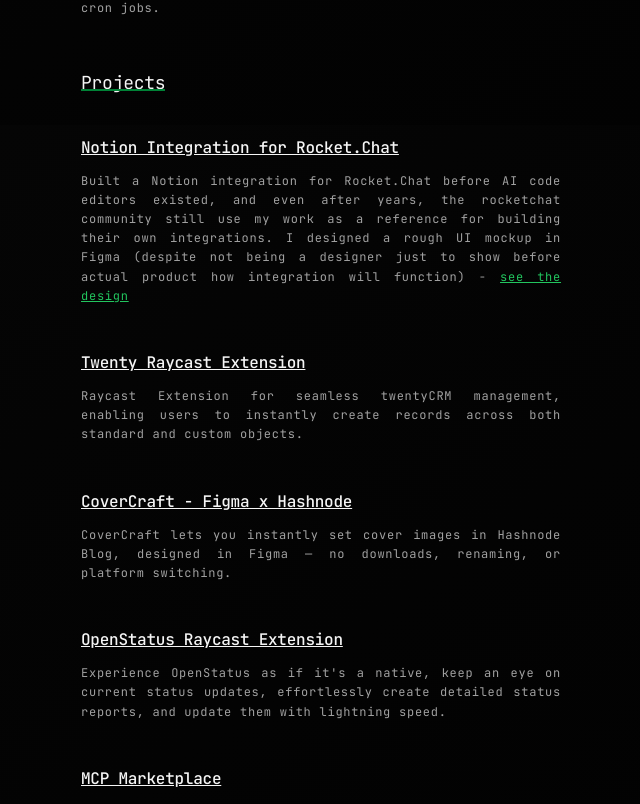
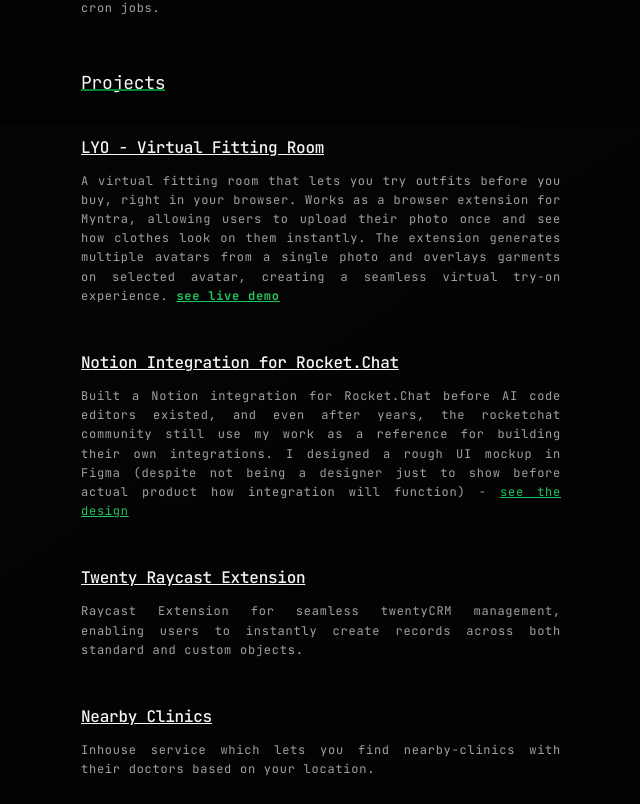
Before and after one commit to Nabhag8848/portfolio2025, a React (Vite) app: page / in a window 1280 px wide. Shown: the part 1475-2279 px from the top of the page, without its empty margins (319-959 px from the left). Built offline with nearby package versions, Linux system fonts and the light colour scheme.

Commit message:
fix portfolio

```diff
--- a/src/pages/blog/Sabbatical.tsx
+++ b/src/pages/blog/Sabbatical.tsx
@@ -224,6 +224,25 @@
   }
 `;
 
+const StyledTweetContainer = styled.div`
+  margin: ${(props) => props.theme.spacing.lg} 0;
+  display: flex;
+  justify-content: center;
+  width: 100%;
+
+  iframe {
+    border-radius: 8px;
+    max-width: 100%;
+    width: 100%;
+    border: none;
+    min-height: 400px;
+
+    @media (max-width: 768px) {
+      min-height: 300px;
+    }
+  }
+`;
+
 export const Sabbatical = () => {
   const [lightbox, setLightbox] = useState<null | {
     src: string;
@@ -366,7 +385,9 @@
           >
             reference
           </StyledLink>
-          ) . I studied things I'd always wanted to understand better.
+          ). As my memory was unreliable and I wasn't able to study really deep
+          technical topics, I focused on things I'd always wanted to understand
+          better.
         </StyledParagraph>
         <StyledParagraph>
           I also documented parts of my journey as I started feeling better in
@@ -381,7 +402,7 @@
           .
         </StyledParagraph>
         <StyledParagraph>
-          In parallel, I kept coding to stay in flow. One of the highlights?
+          In parallel, I kept coding to stay in flow. Two highlights stand out:
         </StyledParagraph>
         <StyledParagraph>
           I built a Chrome extension for TwentyCRM that scrapes lead data from
@@ -397,9 +418,34 @@
           )
         </StyledParagraph>
         <StyledParagraph>
-          It was a simple but useful reminder: I may be resting, but I'm still a
-          builder at heart.
+          I also built LYO, a virtual fitting room that lets you try outfits
+          before you buy, right in your browser. It works as a browser extension
+          for Myntra, allowing users to upload their photo once and see how
+          clothes look on them instantly. The extension generates multiple
+          avatars from a single photo and overlays clothing items from Myntra,
+          creating a seamless virtual try-on experience that helps shoppers make
+          confident purchasing decisions. (
+          <StyledLink
+            href="https://lyo.fashion"
+            target="_blank"
+            rel="noopener noreferrer"
+          >
+            reference
+          </StyledLink>
+          ) — check out a quick live demo below.
         </StyledParagraph>
+        <StyledTweetContainer>
+          <iframe
+            src="https://platform.twitter.com/embed/Tweet.html?id=2008835655355551829&theme=dark&dnt=true"
+            width="550"
+            height="800"
+            frameBorder="0"
+            scrolling="no"
+            allowTransparency={true}
+            allow="encrypted-media"
+            title="Twitter Tweet"
+          />
+        </StyledTweetContainer>
       </StyledSection>
 
       <StyledSection>
--- a/src/pages/portfolio/Portfolio.tsx
+++ b/src/pages/portfolio/Portfolio.tsx
@@ -216,7 +216,7 @@
             <HeaderLink
               to="https://nabhag.dev/blog/sabbatical"
               companyName="Health & Wellbeing"
-              dateRange="Jun 2025 – Oct 2025"
+              dateRange="Jun 2025 – Nov 2025"
             />
             <StyledSubParagraph>
               Prioritized recovery from severe Vitamin D3 and B12 deficiencies.
@@ -328,6 +328,33 @@
           <StyledSubHeader>Projects</StyledSubHeader>
           <StyledSubSection>
             <HeaderLink
+              to="https://lyo.fashion"
+              companyName="LYO - Virtual Fitting Room"
+              dateRange=""
+            />
+            <StyledSubParagraph>
+              A virtual fitting room that lets you try outfits before you buy,
+              right in your browser. Works as a browser extension for Myntra,
+              allowing users to upload their photo once and see how clothes look
+              on them instantly. The extension generates multiple avatars from a
+              single photo and overlays garments on selected avatar, creating a
+              seamless virtual try-on experience.{" "}
+              <a
+                href="https://x.com/NabhagMotivaras/status/2008835655355551829?s=20"
+                target="_blank"
+                rel="noopener noreferrer"
+                style={{
+                  color: "#22c55e",
+                  textDecoration: "underline",
+                  fontWeight: "bold",
+                }}
+              >
+                see live demo
+              </a>
+            </StyledSubParagraph>
+          </StyledSubSection>
+          <StyledSubSection>
+            <HeaderLink
               to="https://github.com/Nabhag8848/google-summer-of-code"
               companyName="Notion Integration for Rocket.Chat"
               dateRange=""
@@ -359,6 +386,17 @@
               Raycast Extension for seamless twentyCRM management, enabling
               users to instantly create records across both standard and custom
               objects.
+            </StyledSubParagraph>
+          </StyledSubSection>
+          <StyledSubSection>
+            <HeaderLink
+              to="https://github.com/Nabhag8848/nearby-clinics"
+              companyName="Nearby Clinics"
+              dateRange=""
+            />
+            <StyledSubParagraph>
+              Inhouse service which lets you find nearby-clinics with their
+              doctors based on your location.
             </StyledSubParagraph>
           </StyledSubSection>
           <StyledSubSection>
```
